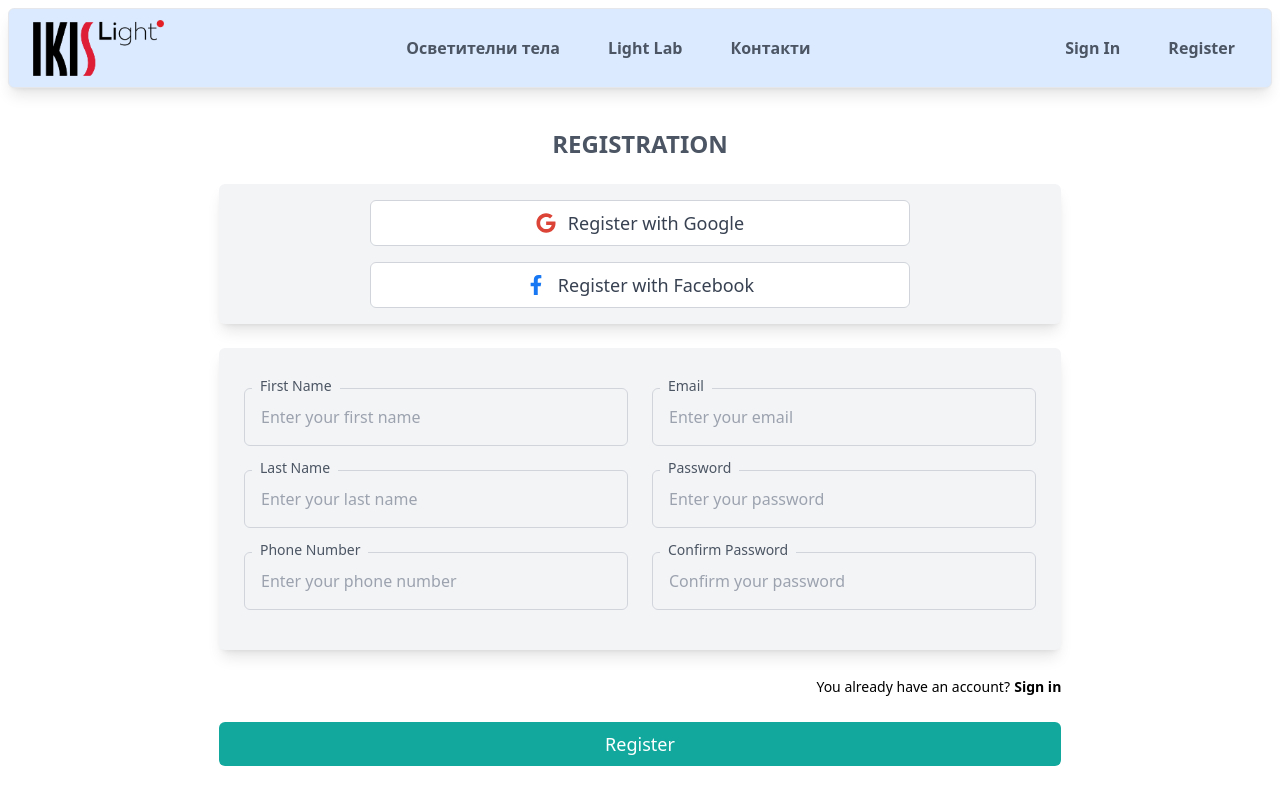
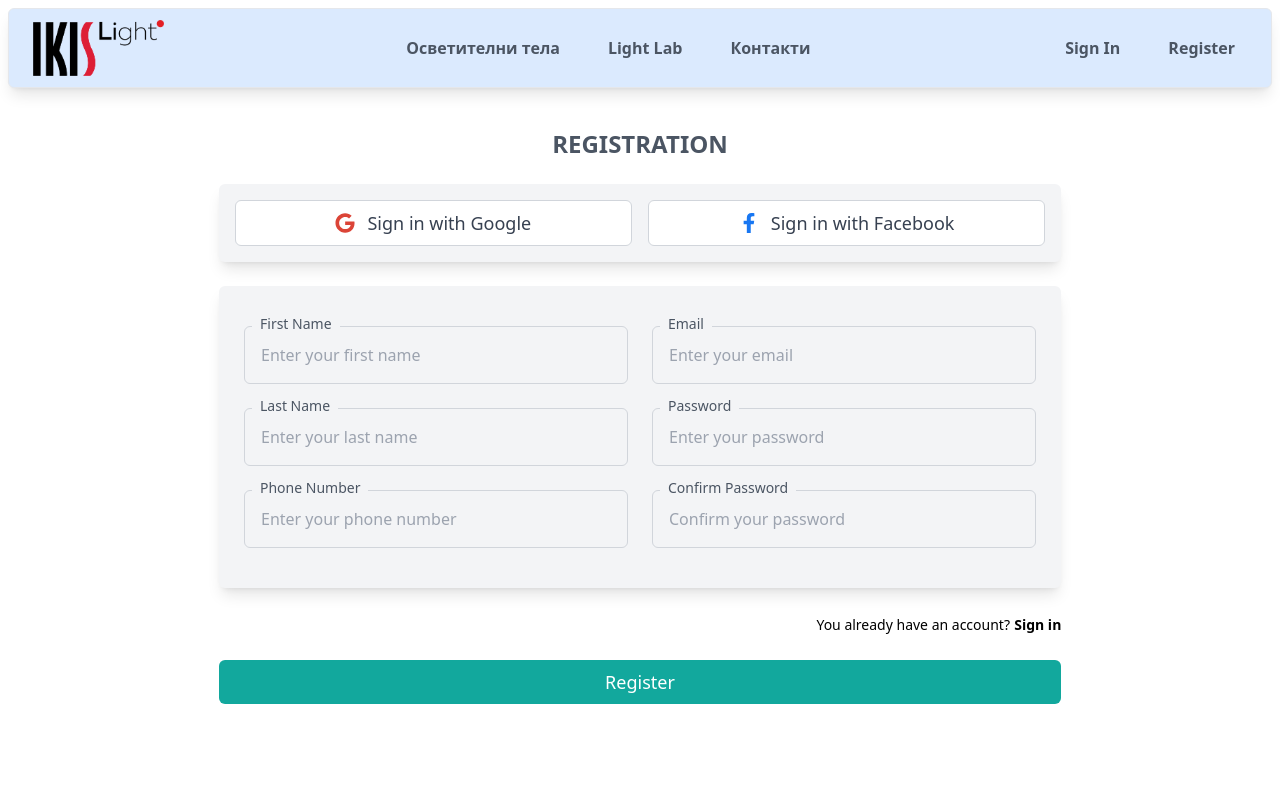
Before and after one commit to ignatIgnatov/ikis-light, a React (Create React App) app: page /register in a window 1280 px wide. Built offline with nearby package versions, Linux system fonts and the light colour scheme.

Commit message:
refactoring

```diff
--- a/src/components/auth/Login.jsx
+++ b/src/components/auth/Login.jsx
@@ -12,7 +12,7 @@ const Login = () => {
     setIsChecked(!isChecked);
   };
   return (
-    <div className="mt-10 px-4 flex flex-col justify-center items-center min-h-screen">
+    <div className="mt-32 px-4 flex flex-col justify-center items-center min-h-screen">
       <div className="w-full max-w-2xl flex flex-col justify-center items-center gap-8">
         <h1 className="text-3xl text-gray-700 font-bold mb-6">Sign In</h1>
 
@@ -35,7 +35,7 @@ const Login = () => {
         </div>
 
         {/* Login form */}
-        <div className="w-full p-8 shadow-lg rounded-lg bg-gray-100">
+        <div className="w-full mb-10 p-8 shadow-lg rounded-lg bg-gray-100">
           <form className="w-full flex flex-col justify-center items-center gap-6">
             {loginFormControl.map((item) => (
               <InputComponent
--- a/src/components/auth/Register.jsx
+++ b/src/components/auth/Register.jsx
@@ -13,20 +13,20 @@ const Register = () => {
       <div className="w-full flex flex-col justify-center items-center gap-6">
         <h1 className="text-2xl text-gray-600 font-semibold">REGISTRATION</h1>
 
-        <div className="lg:w-2/3 w-full flex flex-col justify-center items-center gap-4 p-4 shadow-lg rounded-md bg-gray-100">
+        <div className="lg:w-2/3 w-full flex flex-col lg:flex-row justify-center items-center gap-4 p-4 shadow-lg rounded-md bg-gray-100">
           <button
-            className="flex font-medium items-center lg:w-2/3 w-full justify-center gap-3 bg-white border border-gray-300 px-4 py-2 text-sm lg:text-lg text-gray-700 rounded-md transition-transform duration-500 transform hover:scale-105 hover:shadow-md"
-            onClick={() => console.log("Register with Google")}
+            className="flex items-center w-full sm:w-1/2 justify-center gap-3 bg-white border border-gray-300 px-4 py-2 text-base sm:text-lg text-gray-700 font-medium rounded-md transition-transform duration-300 hover:scale-105 hover:shadow-md"
+            onClick={() => console.log("Sign in with Google")}
           >
             <FaGoogle size={20} color="#DB4437" />
-            Register with Google
+            Sign in with Google
           </button>
           <button
-            className="flex font-medium items-center lg:w-2/3 w-full justify-center gap-3 bg-white border border-gray-300 px-4 py-2 text-sm lg:text-lg text-gray-700 rounded-md transition-transform duration-500 transform hover:scale-105 hover:shadow-md"
-            onClick={() => console.log("Register with Facebook")}
+            className="flex items-center w-full sm:w-1/2 justify-center gap-3 bg-white border border-gray-300 px-4 py-2 text-base sm:text-lg text-gray-700 font-medium rounded-md transition-transform duration-300 hover:scale-105 hover:shadow-md"
+            onClick={() => console.log("Sign in with Facebook")}
           >
             <FaFacebookF size={20} color="#1877F2" />
-            Register with Facebook
+            Sign in with Facebook
           </button>
         </div>
 
```
